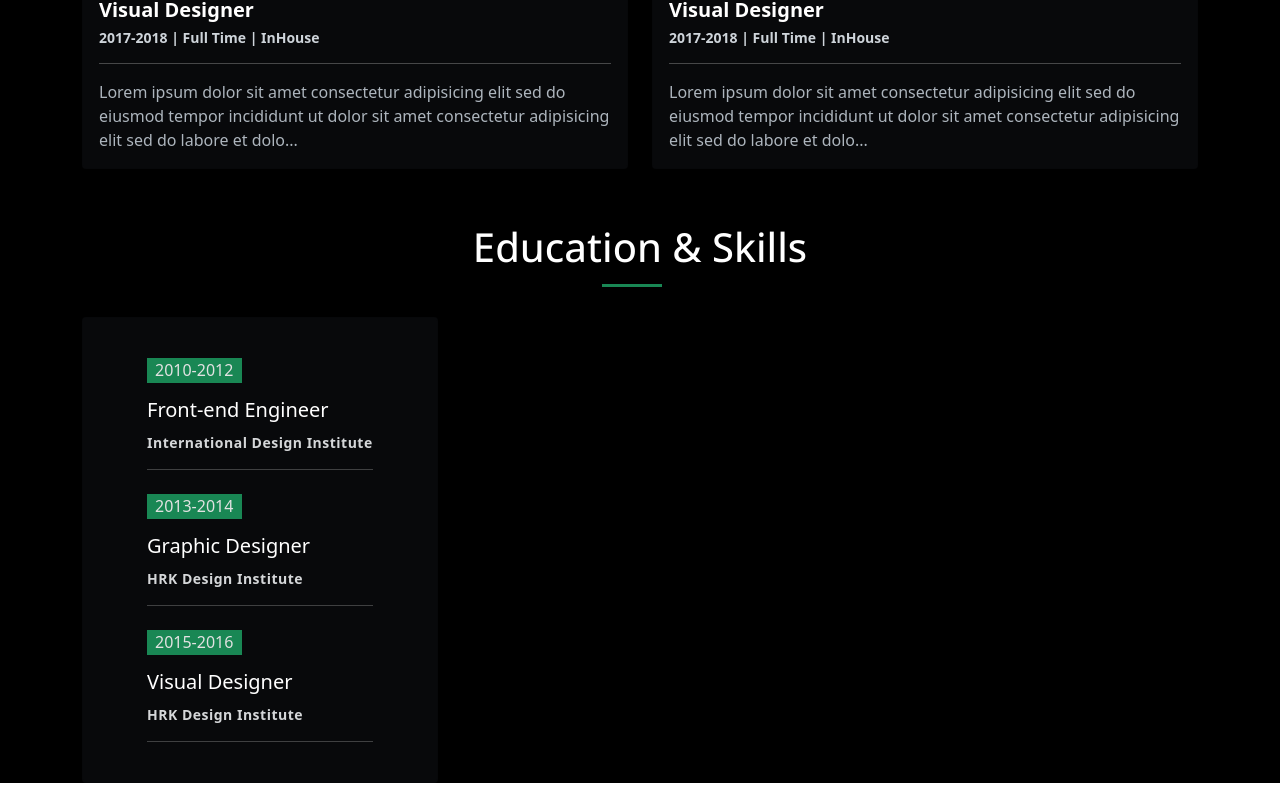
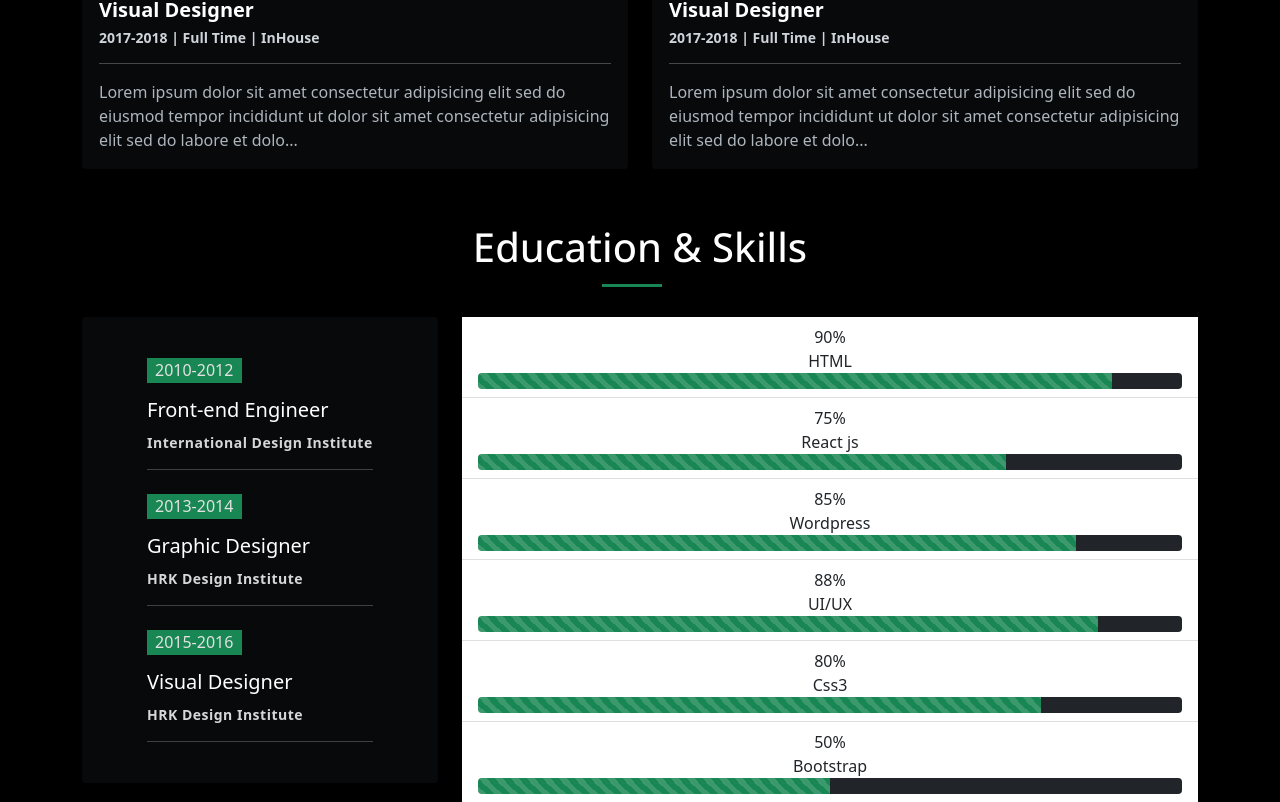
Before and after one commit to Omer-alt/PORTFOLIO, a React (Create React App) app: page /about-us in a window 1280 px wide. Shown: the part 2117-2919 px from the top of the page. Built offline with nearby package versions, Linux system fonts and the light colour scheme.

Commit message:
starting skill with ListGroup

```diff
--- a/public/data.json
+++ b/public/data.json
@@ -70,16 +70,28 @@
         ],
         "Skills":[
             {
-                "technoloogy":"Visual Designer",
-                "Percentage":"2015-2016"
+                "technoloogy":"HTML",
+                "percentage":"90"
             },
             {
-                "technoloogy":"Visual Designer",
-                "Percentage":"2015-2016"
+                "technoloogy":"React js",
+                "percentage":"75"
             },
             {
-                "technoloogy":"Visual Designer",
-                "Percentage":"2015-2016"
+                "technoloogy":"Wordpress",
+                "percentage":"85"
+            },
+            {
+                "technoloogy":"UI/UX",
+                "percentage":"88"
+            },
+            {
+                "technoloogy":"Css3",
+                "percentage":"80"
+            },
+            {
+                "technoloogy":"Bootstrap",
+                "percentage":"50"
             }
         ]
     }
--- a/src/components/knowledge.js
+++ b/src/components/knowledge.js
@@ -1,7 +1,8 @@
 import React from 'react'
-import { Card, Col, Container, Row } from 'react-bootstrap'
+import { Card, Col, Container, Row, ListGroup } from 'react-bootstrap'
 import '../styles/knoledge.css'
 import Education from './tools/Education'
+import Skills from './tools/Skills'
 
 const Knowledges = ({data}) => {
     console.log(data.Knowledge,"knowledge")
@@ -23,7 +24,14 @@ const Knowledges = ({data}) => {
                             </Card>
                         </Col>
                         <Col md={8}>
-
+                            <ListGroup variant='flush'>
+                                {
+                                    data.Knowledge.Skills &&
+                                    data.Knowledge.Skills.length > 0
+                                    ? data.Knowledge.Skills.map((skill, index) => <Skills skill={skill} key={index}/>)
+                                    :null
+                                }
+                            </ListGroup>
                         </Col>
                     </Row>
                 </Col>
--- a/src/components/tools/Skills.js
+++ b/src/components/tools/Skills.js
@@ -1,8 +1,22 @@
 import React from 'react'
+import { ProgressBar, ListGroup } from 'react-bootstrap'
+import '../../styles/knoledge.css'
 
-const Skills = () => {
+const Skills = ({skill}) => {
+
+  console.log("skill",skill.percentage)
+
   return (
-    <div></div>
+  <ListGroup.Item className='skill '>
+    <div className='skillPercentage'>{skill.percentage}%</div>
+    <div className='skillBlock'>
+      <span className='skillName'>{skill.technoloogy}</span>
+      <ProgressBar >
+        <ProgressBar striped variant="success" now={skill.percentage} key={1} />
+        <ProgressBar variant="dark" now={(100-skill.percentage)} key={2} />
+      </ProgressBar>
+    </div>
+    </ListGroup.Item>
   )
 }
 
--- a/src/styles/knoledge.css
+++ b/src/styles/knoledge.css
@@ -32,3 +32,5 @@
         padding-left: 8px;
     }
 }
+
+/* *****************Skill block************* */
```
